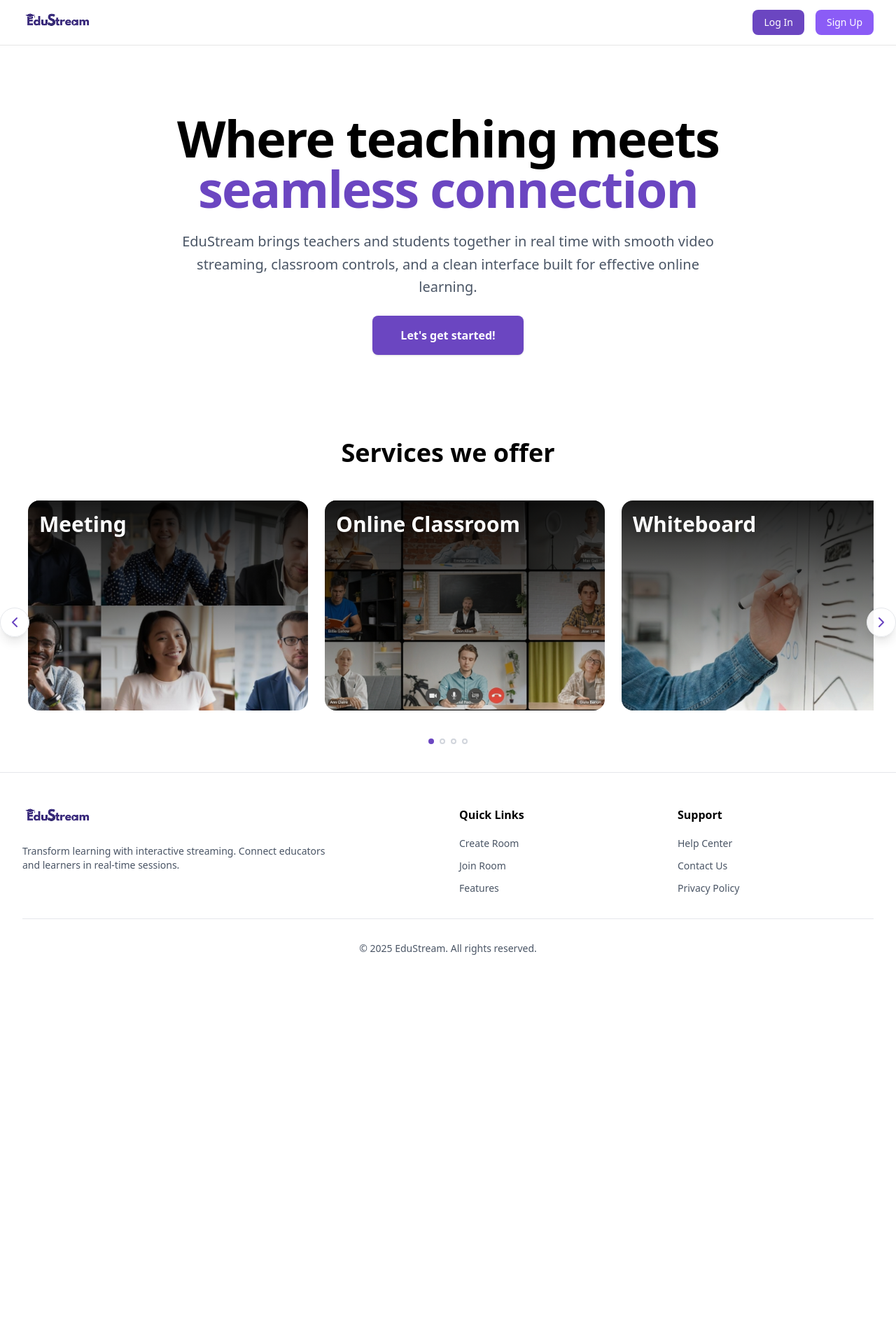
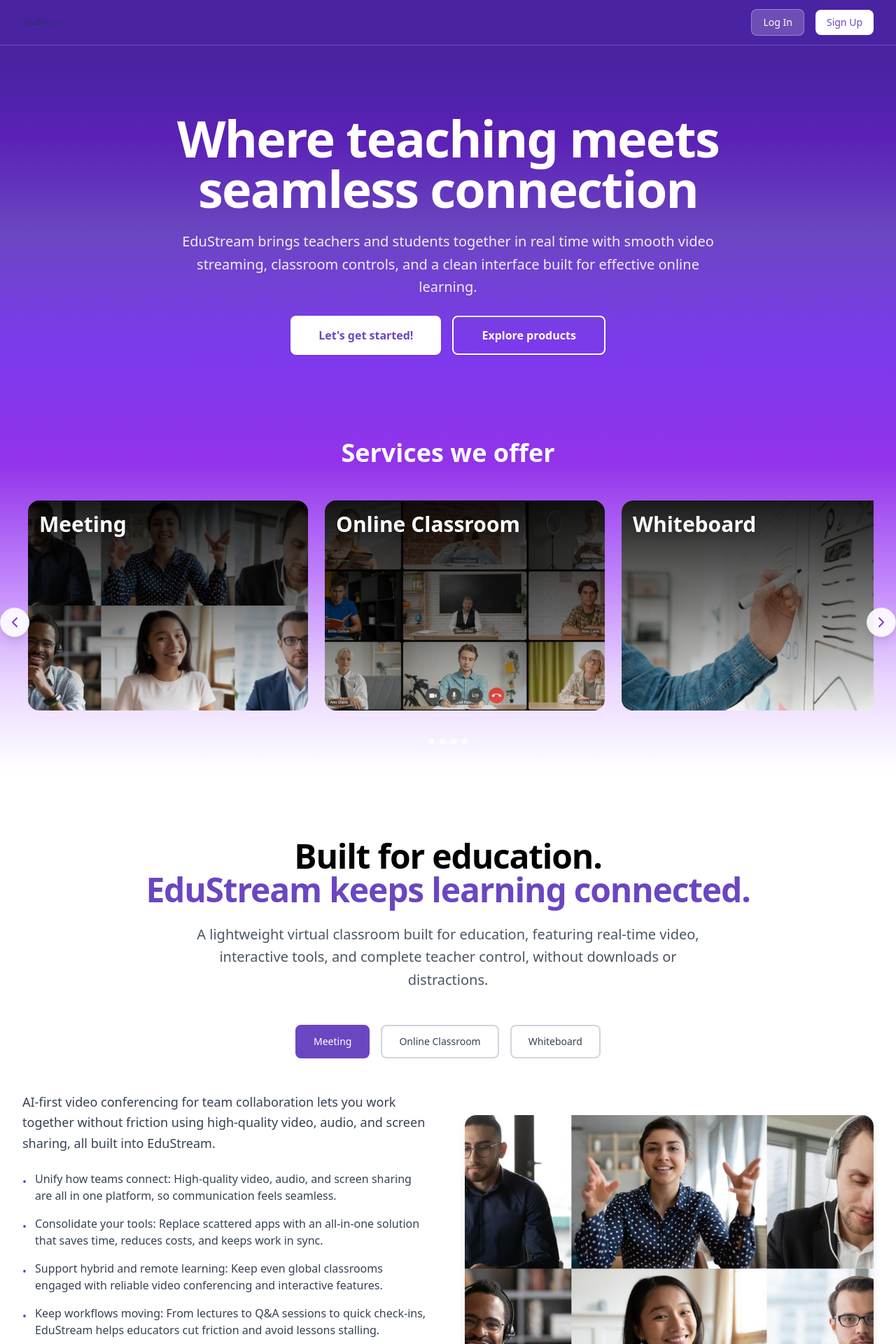
Before and after one commit to nafisreza/edustream, a Next.js app in the folder apps/web/: page / in a window 1280 px wide. Shown: the top 1920 px of the page at 70% size. Before the commit the page ends 1413 px from the top, so only its background shows below. Built offline with nearby package versions, Linux system fonts and the light colour scheme; no server answers.

Commit message:
Landing page updated, services detail section added,
gradient added, services detail added, logo still broken

```diff
--- a/apps/web/app/globals.css
+++ b/apps/web/app/globals.css
@@ -109,6 +109,21 @@
   scroll-snap-align: center;
 }
 
+/* Hero gradient */
+.hero-gradient {
+  background: linear-gradient(to bottom,
+    #4A23A3 0%,
+    #4A23A3 9%,
+    #5B21B6 18%,
+    #6B46C1 30%,
+    #7C3AED 45%,
+    #9333EA 60%,
+    #C084FC 75%,
+    #E9D5FF 88%,
+    #FFFFFF 100%
+  );
+}
+
 /* Review system animations */
 @keyframes fadeIn {
   from {
--- a/apps/web/app/page.tsx
+++ b/apps/web/app/page.tsx
@@ -2,42 +2,52 @@ import Link from "next/link";
 import Image from "next/image";
 import Navbar from "@/components/Navbar";
 import ServicesCarousel from "@/components/ServicesCarousel";
+import ServicesDetails from "@/components/ServicesDetails";
 
 export default function Home() {
   return (
     <div className="flex min-h-screen flex-col bg-white">
+      {/* Gradient Container - Navbar + Hero + Services */}
+      <div className="relative hero-gradient">
         <Navbar />
 
         {/* Hero Section */}
-      <main className="flex-1">
-        <section className="container mx-auto px-4 sm:px-6 lg:px-8 py-20 sm:py-20 lg:py-24">
+        <section className="pb-20 sm:pb-20 lg:pb-24">
+          <div className="container mx-auto px-4 sm:px-6 lg:px-8 pt-20 sm:pt-20 lg:pt-24">
             <div className="mx-auto max-w-4xl text-center">
               <div className="space-y-6">
                 <h1 className="text-5xl sm:text-6xl lg:text-7xl font-bold tracking-tight">
-                <span className="text-black">Where teaching meets</span>
+                  <span className="text-white">Where teaching meets</span>
                   <br />
-                <span className="text-[#6B46C1]">seamless connection</span>
+                  <span className="text-white">seamless connection</span>
                 </h1>
-              <p className="mx-auto max-w-3xl text-lg text-gray-600 sm:text-xl leading-relaxed">
+                <p className="mx-auto max-w-3xl text-lg text-white/90 sm:text-xl leading-relaxed">
                   EduStream brings teachers and students together in real time with smooth video streaming,
                   classroom controls, and a clean interface built for effective online learning.
                 </p>
-              <div className="flex justify-center">
+                <div className="flex justify-center gap-4">
                   <Link
                     href="/signup"
-                  className="inline-flex h-14 items-center justify-center rounded-lg bg-[#6B46C1] px-10 text-base font-semibold text-white shadow-sm transition-colors hover:bg-[#5B21B6]"
+                    className="inline-flex h-14 items-center justify-center rounded-lg bg-white px-10 text-base font-semibold text-[#6B46C1] shadow-sm transition-colors hover:bg-gray-50"
                   >
                     Let&apos;s get started!
                   </Link>
+                  <Link
+                    href="/create"
+                    className="inline-flex h-14 items-center justify-center rounded-lg border-2 border-white px-10 text-base font-semibold text-white shadow-sm transition-colors hover:bg-white/10"
+                  >
+                    Explore products
+                  </Link>
+                </div>
               </div>
             </div>
           </div>
         </section>
 
-        {/* Services Section */}
-        <section id="features" className="pt-2 sm:pt-4 lg:pt-6 pb-6 sm:pb-8 lg:pb-10 bg-white relative">
+        {/* Services Carousel Section */}
+        <section id="features" className="pt-2 sm:pt-4 lg:pt-6 pb-6 sm:pb-8 lg:pb-10 relative">
           <div className="container mx-auto px-4 sm:px-6 lg:px-8">
-            <h2 className="text-3xl sm:text-4xl font-bold text-center mb-12 text-black">
+            <h2 className="text-3xl sm:text-4xl font-bold text-center mb-12 text-white">
               Services we offer
             </h2>
           </div>
@@ -45,6 +55,13 @@ export default function Home() {
             <ServicesCarousel />
           </div>
         </section>
+      </div>
+
+      {/* Main Content */}
+      <main className="flex-1">
+
+        {/* Services Details Section */}
+        <ServicesDetails />
       </main>
 
       {/* Footer */}
--- a/apps/web/components/Navbar.tsx
+++ b/apps/web/components/Navbar.tsx
@@ -22,16 +22,17 @@ export default function Navbar() {
   };
 
   return (
-    <header className="bg-white border-b">
+    <header className="bg-transparent border-b border-white/20">
       <div className="container mx-auto flex h-16 items-center justify-between px-4 sm:px-6 lg:px-8">
         <Link href="/" className="flex items-center">
           <Image
-            src="/EduStreamLogo.png"
+            src="/EduStreamLogo.png?v=2"
             alt="EduStream Logo"
             width={140}
             height={40}
             className="h-8 w-auto"
             priority
+            unoptimized
           />
         </Link>
 
@@ -40,7 +41,7 @@ export default function Navbar() {
             <>
               <Link
                 href="/profile"
-                className="flex items-center gap-2 rounded-lg px-3 py-2 text-sm font-medium text-gray-700 transition-colors hover:bg-gray-100"
+                className="flex items-center gap-2 rounded-lg px-3 py-2 text-sm font-medium text-white transition-colors hover:bg-white/10"
               >
                 <User className="h-4 w-4" />
                 <span className="hidden sm:inline">{user.name}</span>
@@ -57,13 +58,13 @@ export default function Navbar() {
             <>
               <Link
                 href="/login"
-                className="rounded-lg bg-[#6B46C1] px-4 py-2 text-sm font-medium text-white transition-colors hover:bg-[#5B21B6]"
+                className="rounded-lg bg-white/20 backdrop-blur-sm px-4 py-2 text-sm font-medium text-white transition-colors hover:bg-white/30 border border-white/30"
               >
                 Log In
               </Link>
               <Link
                 href="/signup"
-                className="rounded-lg bg-[#8B5CF6] px-4 py-2 text-sm font-medium text-white transition-colors hover:bg-[#7C3AED]"
+                className="rounded-lg bg-white px-4 py-2 text-sm font-medium text-[#6B46C1] transition-colors hover:bg-gray-50"
               >
                 Sign Up
               </Link>
--- a/apps/web/components/ServicesCarousel.tsx
+++ b/apps/web/components/ServicesCarousel.tsx
@@ -136,8 +136,8 @@ export default function ServicesCarousel() {
             onClick={() => scrollToIndex(index)}
             className={`w-2 h-2 rounded-full transition-colors ${
               index === activeIndex
-                ? "bg-[#6B46C1]"
-                : "bg-white border-2 border-gray-300 hover:border-[#6B46C1]"
+                ? "bg-white"
+                : "bg-white/50 border-2 border-white/70 hover:border-white"
             }`}
             aria-label={`Go to slide ${index + 1}`}
           />
--- /dev/null
+++ b/apps/web/components/ServicesDetails.tsx
@@ -0,0 +1,125 @@
+"use client";
+
+import { useState } from "react";
+import Image from "next/image";
+
+const services = [
+  {
+    id: "meeting",
+    name: "Meeting",
+    image: "/meeting.jpg",
+    description:
+      "AI-first video conferencing for team collaboration lets you work together without friction using high-quality video, audio, and screen sharing, all built into EduStream.",
+    features: [
+      "Unify how teams connect: High-quality video, audio, and screen sharing are all in one platform, so communication feels seamless.",
+      "Consolidate your tools: Replace scattered apps with an all-in-one solution that saves time, reduces costs, and keeps work in sync.",
+      "Support hybrid and remote learning: Keep even global classrooms engaged with reliable video conferencing and interactive features.",
+      "Keep workflows moving: From lectures to Q&A sessions to quick check-ins, EduStream helps educators cut friction and avoid lessons stalling.",
+      "Do more with AI: Built-in AI summarizes sessions, drafts follow-ups, and shares next steps, so your team spends more time teaching.",
+    ],
+  },
+  {
+    id: "online-classroom",
+    name: "Online Classroom",
+    image: "/online classroom.png",
+    description:
+      "A comprehensive virtual classroom solution designed for education, featuring real-time video, interactive tools, breakout rooms, and complete teacher control.",
+    features: [
+      "Virtual classroom environment: Create dedicated spaces for your classes with persistent rooms and organized sessions.",
+      "Interactive learning tools: Engage students with polls, quizzes, hand raising, and real-time feedback mechanisms.",
+      "Breakout rooms: Facilitate group work and discussions with easy-to-manage breakout rooms for collaborative learning.",
+      "Attendance tracking: Monitor student participation and attendance automatically with detailed analytics.",
+      "Recording and playback: Record sessions for students who miss class or need to review material later.",
+    ],
+  },
+  {
+    id: "whiteboard",
+    name: "Whiteboard",
+    image: "/whiteboard.png",
+    description:
+      "Interactive digital whiteboard for collaborative learning, featuring drawing tools, shapes, text, and real-time collaboration for teachers and students.",
+    features: [
+      "Real-time collaboration: Multiple users can draw, write, and annotate simultaneously on the same canvas.",
+      "Rich drawing tools: Use pens, markers, shapes, text, and colors to create engaging visual content.",
+      "Save and share: Save whiteboard sessions and share them with students for review and reference.",
+      "Template library: Access pre-made templates for common educational scenarios and lesson plans.",
+      "Integration: Seamlessly integrate whiteboard sessions with your video meetings and classroom recordings.",
+    ],
+  },
+];
+
+export default function ServicesDetails() {
+  const [activeService, setActiveService] = useState(services[0]);
+
+  return (
+    <section className="py-16 sm:py-20 lg:py-24 bg-white">
+      <div className="container mx-auto px-4 sm:px-6 lg:px-8">
+        {/* Title and Subtext */}
+        <div className="mx-auto max-w-4xl text-center mb-12">
+          <div className="space-y-6">
+            <h2 className="text-3xl sm:text-4xl lg:text-5xl font-bold tracking-tight">
+              <span className="text-black">Built for education.</span>
+              <br />
+              <span className="text-[#6B46C1]">EduStream keeps learning connected.</span>
+            </h2>
+            <p className="mx-auto max-w-3xl text-lg text-gray-600 sm:text-xl leading-relaxed">
+              A lightweight virtual classroom built for education, featuring real-time video,
+              <br className="hidden sm:block" />
+              interactive tools, and complete teacher control, without downloads or distractions.
+            </p>
+          </div>
+        </div>
+
+        {/* Service Tabs */}
+        <div className="flex justify-center gap-4 mb-12 flex-wrap">
+          {services.map((service) => (
+            <button
+              key={service.id}
+              onClick={() => setActiveService(service)}
+              className={`px-6 py-3 rounded-lg text-sm font-medium transition-colors ${
+                activeService.id === service.id
+                  ? "bg-[#6B46C1] text-white border-2 border-[#6B46C1]"
+                  : "bg-white text-gray-700 border-2 border-gray-300 hover:border-[#6B46C1] hover:text-[#6B46C1]"
+              }`}
+            >
+              {service.name}
+            </button>
+          ))}
+        </div>
+
+        {/* Service Details */}
+        <div className="grid grid-cols-1 lg:grid-cols-2 gap-8 lg:gap-12 items-center">
+          {/* Left: Text Content */}
+          <div className="space-y-6">
+            <p className="text-lg text-gray-700 leading-relaxed">
+              {activeService.description}
+            </p>
+            <ul className="space-y-4">
+              {activeService.features.map((feature, index) => (
+                <li key={index} className="flex items-start gap-3">
+                  <span className="text-[#6B46C1] mt-1">•</span>
+                  <span className="text-gray-700">{feature}</span>
+                </li>
+              ))}
+            </ul>
+            <div className="pt-4">
+              <button className="inline-flex h-12 items-center justify-center rounded-lg bg-[#6B46C1] px-8 text-base font-semibold text-white shadow-sm transition-colors hover:bg-[#5B21B6]">
+                Get started
+              </button>
+            </div>
+          </div>
+
+          {/* Right: Image */}
+          <div className="relative aspect-[4/3] rounded-2xl overflow-hidden shadow-lg">
+            <Image
+              src={activeService.image}
+              alt={activeService.name}
+              fill
+              className="object-cover"
+            />
+          </div>
+        </div>
+      </div>
+    </section>
+  );
+}
```
Also changed, not shown: apps/web/public/EduStreamLogo.png. Lines whose indentation alone changed are shown as unchanged.
